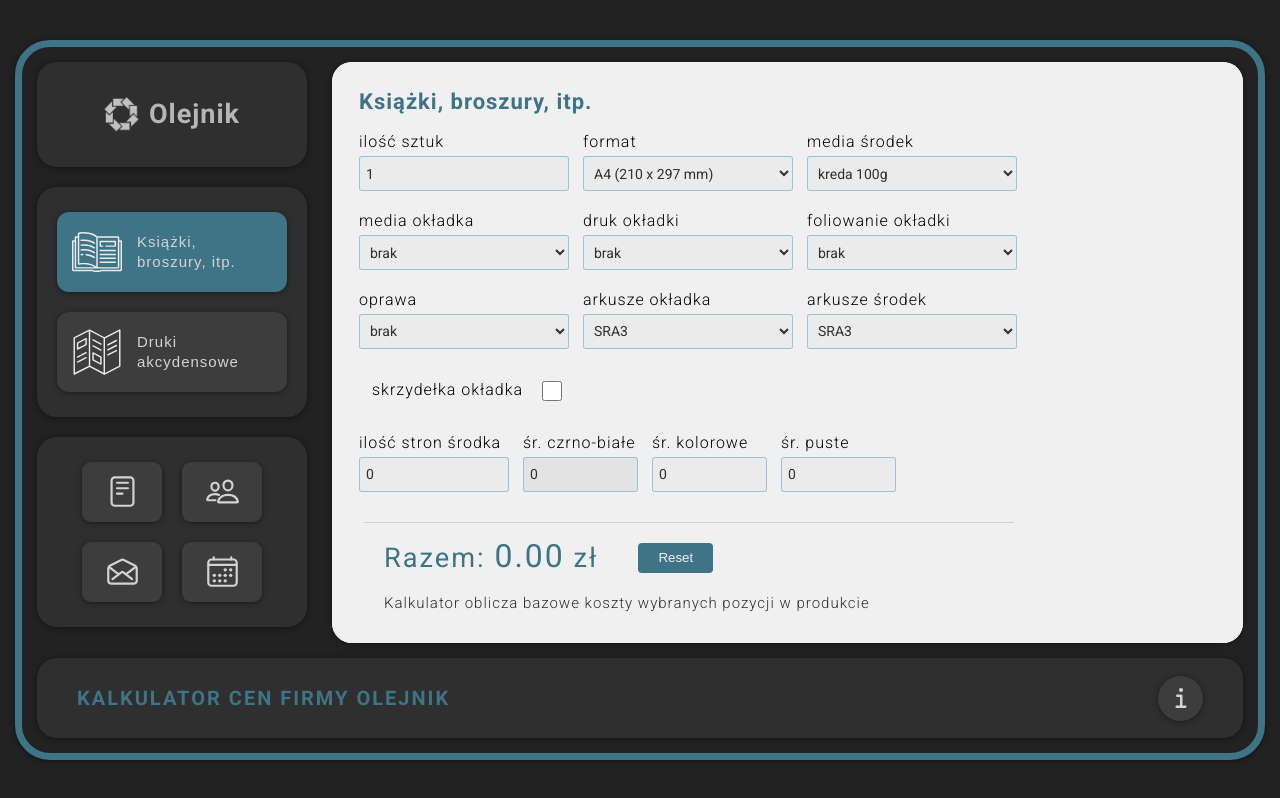
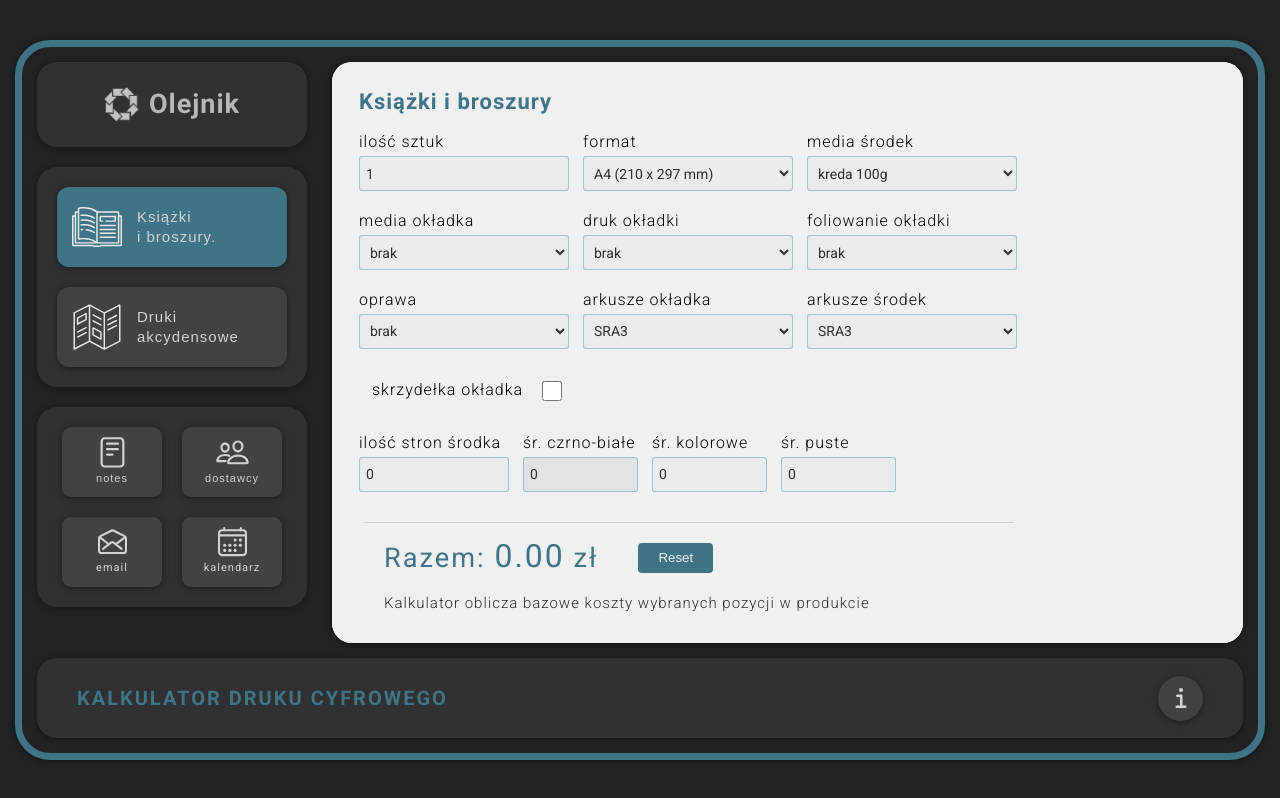
Before and after one commit to LukaszMarciszewski1/KDC-Olejnik, a website built with webpack: page src/index.html in a window 1280 px wide. Built offline with nearby package versions, Linux system fonts and the light colour scheme.

Commit message:
buttons description

```diff
--- a/src/index.html
+++ b/src/index.html
@@ -25,7 +25,7 @@
               <div class="select-print-container">
                 <button class="select-print-btn select-print-btn--active">
                   <img src="images/open-book.svg" alt="books">
-                  <p>Książki, <br> broszury, itp.</p>
+                  <p>Książki <br> i broszury.</p>
                 </button>
                 <button class="select-print-btn">
                   <img src="images/vacancies.svg" alt="books">
@@ -37,22 +37,22 @@
               <div class="small-btn-wraper">
                 <button class="notes-btn small-btn" title="Notes">
                   <ion-icon class="small-btn-icon" name="reader-outline"></ion-icon>
+                  <p>notes</p>
                 </button>
                 <button class="suppliers-btn small-btn" title="Dostawcy">
                   <ion-icon class="small-btn-icon" name="people-outline"></ion-icon>
+                  <p>dostawcy</p>
                 </button>
               </div>
               <div class="small-btn-wraper">
-                <button class="mail-btn small-btn" title="Email">
-                  <a href="mailto:lmarciszewski1@gmail.com">
+                  <a href="mailto:lmarciszewski1@gmail.com" class="mail-btn small-btn" title="Email">
                     <ion-icon class="small-btn-icon" name="mail-open-outline"></ion-icon>
+                    <p>email</p>
                   </a>
-                </button>
-                <button class="calendar-btn small-btn" title="Google kalendarz">
-                  <a href="https://calendar.google.com/calendar/u/0/r?pli=1" target="_blank">
+                  <a href="https://calendar.google.com/calendar/u/0/r?pli=1" target="_blank" class="calendar-btn small-btn" title="Google kalendarz">
                     <ion-icon class="small-btn-icon" name="calendar-outline"></ion-icon>
+                    <p>kalendarz</p>
                   </a>
-                </button>
               </div>
             </div>
           </div>
@@ -62,7 +62,7 @@
             <div class="product">
               <form action="" id="product-2" class="standard">
                 <div class="form-container">
-                  <h2 class="title-product form-item">Książki, broszury, itp.</h2>
+                  <h2 class="title-product form-item">Książki i broszury</h2>
                   <div class="form-inner form-inner-prod2">
                     <p class="form-item">
                       <label for="product-2-count">ilość sztuk</label><br>
@@ -326,7 +326,7 @@
       <!-- //bottom panel----------------------------->
       <div class="bottom-panel">
         <div class="description-app">
-          <h1 class="description-app-h1">KALKULATOR CEN FIRMY OLEJNIK</h1>
+          <h1 class="description-app-h1">KALKULATOR DRUKU CYFROWEGO</h1>
         </div>
         <button class="info-btn" title="Informacje">
           <ion-icon name="information-outline" class="icon-info"></ion-icon>
--- a/src/js/modules/calculation/Calculator.js
+++ b/src/js/modules/calculation/Calculator.js
@@ -1,6 +1,4 @@
-import {
-    priceList
-} from './prices/productPriceList.js';
+import {priceList} from './prices/productPriceList.js';
 import {
     Foil
 } from './Foil.js';
--- a/src/scss/_base.scss
+++ b/src/scss/_base.scss
@@ -144,14 +144,19 @@ button {
 }
 
 .small-btn {
-    @include flexCenter;
+    display: flex;
+    justify-content: space-between;
+    align-items: center;
+    justify-content: center;
+    flex-direction: column;
     @include btn-shadow;
-    width: 80px;
-    height: 60px;
+    width: 100px;
+    height: 70px;
     border-radius: 9px;
-    padding: 10px;
+    padding: 8px;
     margin-right: 20px;
     font-size: 35px;
+    background-color: $buttonBg;
     &:last-child {
         margin-right: 0;
     }
@@ -159,11 +164,20 @@ button {
     &:hover {
         background-color: $standard;
     }
-
+    p{
+        font-size: 11px;
+        color: $font-color;
+    }
     .small-btn-icon {
         color: $font-color;
     }
-
+    icon-icon{
+        font-size: 40px
+    }
+    a{
+        width: 100%;
+        height: 100%
+    }
 }
 
 //bottom panel--------------------------------------->
@@ -807,11 +821,11 @@ button {
     }
 
     .nav-container {
-        padding:25px 20px;
+        padding: 20px;
         margin-bottom: 20px;
     }
     .logo-container{
-        padding: 30px 20px;
+        padding:30px 20px;
     }
     .bottom-panel {
         margin-top: 15px;
@@ -869,7 +883,7 @@ button {
 
 @media screen and (max-width: 1280px) {
     .logo-container{
-        padding: 35px 20px;
+        padding: 25px 20px;
     }
     .nav-container {
         width: 270px;
@@ -1058,6 +1072,9 @@ button {
         height: 50px;
         margin-right: 10px;
         font-size: 26px;
+        p{
+            display: none;
+        }
     }
 
     .price-list {
--- a/src/scss/_mixins.scss
+++ b/src/scss/_mixins.scss
@@ -16,7 +16,7 @@
     @include container-shadow;
     position: relative;
     background-color: $containerBg;
-    padding: 30px 20px;
+    padding: 27px 20px;
     border-radius: 20px;
 }
 
@@ -62,8 +62,8 @@
 }
 
 @mixin btn-shadow {
-    -webkit-box-shadow: 0px 1px 6px -1px rgba(0, 0, 0, 0.6);
-    box-shadow: 0px 1px 6px -1px rgba(0, 0, 0, 0.6);
+    -webkit-box-shadow: 0px 1px 7px -1px rgba(0, 0, 0, 0.6);
+    box-shadow: 0px 1px 7px -1px rgba(0, 0, 0, 0.6);
 }
 
 @mixin shadow-info{
--- a/src/scss/_variables.scss
+++ b/src/scss/_variables.scss
@@ -1,8 +1,8 @@
 $background: #222222;
-$containerBg: #2f2f2f;
+$containerBg: #313131;
 $standard: #3f7486;
 $lightBg: #f0f0f0;
-$buttonBg: #3d3d3d;
+$buttonBg: #424242;
 $font-color: #d3d3d3;
 $font-color-dark: #2f2f2f;
 $border-standard:1px solid #3f7486a9;
```
Also changed, not shown: dist/css/main.css (deleted), dist/images/logo.png (deleted), dist/images/open-book.svg (deleted), dist/images/vacancies.svg (deleted), dist/index.html (deleted), dist/js/main.bundle.js (deleted).
